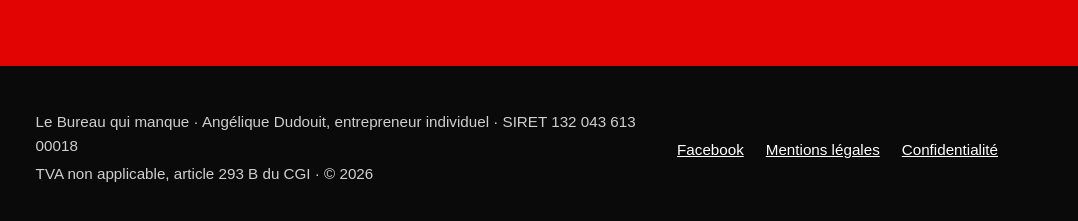
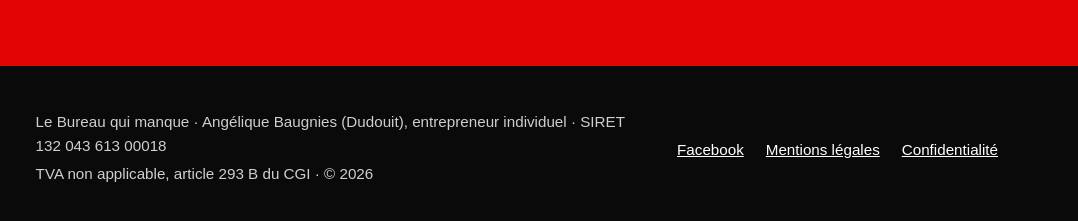
Before and after one commit to lebureauquimanque/site-lebureauquimanque, a plain HTML site: page index.html in a window 1280 px wide. Shown: the part 6701-6922 px from the top of the page, 202-1280 px from the left. Drawn offline with Linux system fonts and the light colour scheme.

Commit message:
Add files via upload

```diff
--- a/index.html
+++ b/index.html
@@ -332,7 +332,7 @@
     <div class="conteneur">
       <img src="assets/logo-blanc.svg" alt="Le Bureau qui manque" width="118" height="54">
       <div>
-        <p>Le Bureau qui manque · Angélique Dudouit, entrepreneur individuel · SIRET 132 043 613 00018</p>
+        <p>Le Bureau qui manque · Angélique Baugnies (Dudouit), entrepreneur individuel · SIRET 132 043 613 00018</p>
         <p>TVA non applicable, article 293 B du CGI · © 2026</p>
       </div>
       <div class="pied__liens">
```
